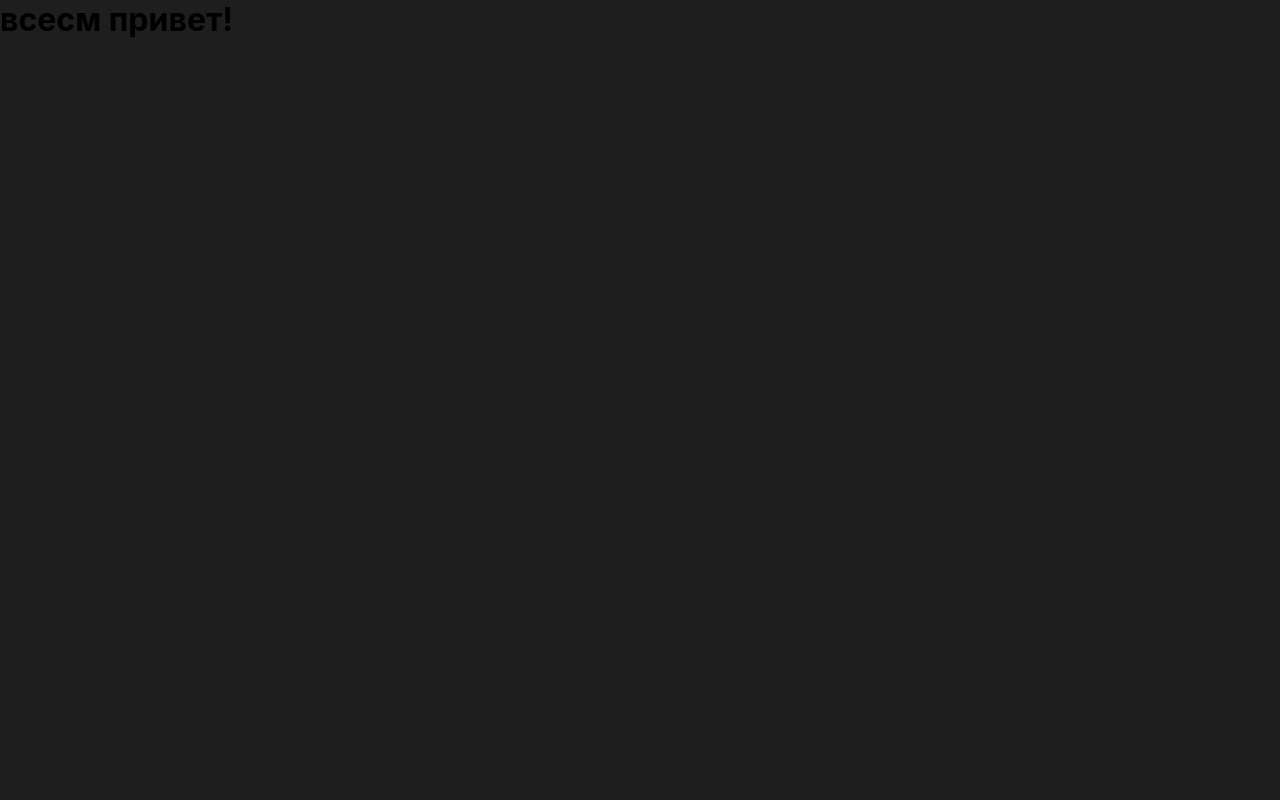
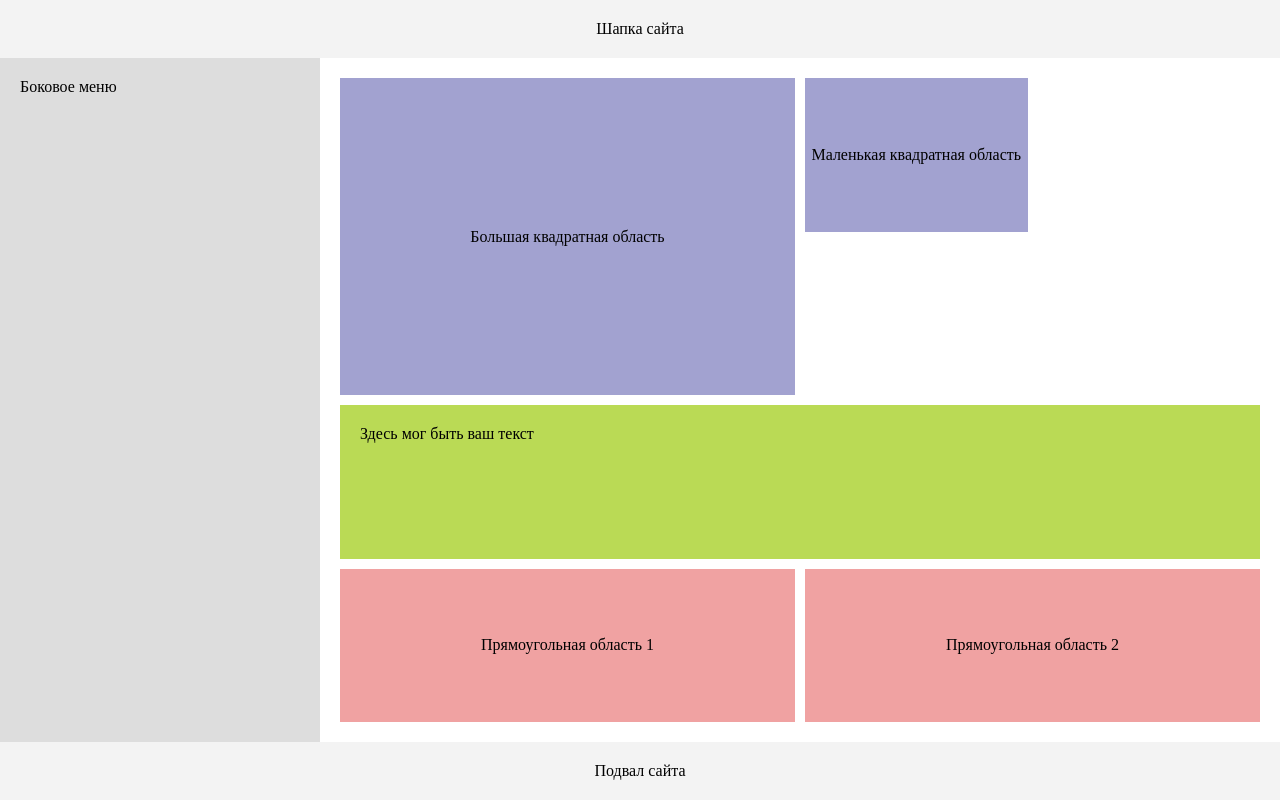
Before and after one commit to burov1van/first-project, a plain HTML site: page index.html in a window 1280 px wide. Drawn offline with Linux system fonts and the light colour scheme.

```diff
--- a/index.html
+++ b/index.html
@@ -1,24 +1,23 @@
 <!DOCTYPE html>
-<html lang="en">
+<html lang="ru">
 <head>
     <meta charset="UTF-8">
     <meta name="viewport" content="width=device-width, initial-scale=1.0">
-    <title>Document</title>
+    <title>Сайт на Grid</title>
     <link rel="stylesheet" href="style.css">
 </head>
 <body>
-    <header class="footer">
-        <h1 class="header-h">всесм привет!</h1>
-
-    </header>
-    <main></main>
-    <section class="first-section">
-        <div class="first-block"></div>
-        <div class="second-block"></div>
-        <div class="third-block"></div>
-    </section>
-    <section class="secont-section"></section>
-    <section class="third-section"></section>
-    <footer class="footer"></footer>
+    <div class="container">
+        <header>Шапка сайта</header>
+        <aside class="sidebar">Боковое меню</aside>
+        <main class="main-content">
+            <div class="square large">Большая квадратная область</div>
+            <div class="square small">Маленькая квадратная область</div>
+            <div class="text-area">Здесь мог быть ваш текст</div>
+            <div class="rectangle first">Прямоугольная область 1</div>
+            <div class="rectangle second">Прямоугольная область 2</div>
+        </main>
+        <footer>Подвал сайта</footer>
+    </div>
 </body>
 </html>
--- a/style.css
+++ b/style.css
@@ -1,20 +1,70 @@
-body {
-    margin: 0;
-    background-color: #1e1e1e;
-    font-family: Inter, sans-serif;
-    font-weight: 400;
-  }
-
-  h1,
-  h2,
-  h3,
-  h4,
-  h5,
-  h6,
-  p,
-  ul,
-  ol,
-  blockquote {
+body, html {
     margin: 0;
     padding: 0;
-  }
+    height: 100%;
+}
+
+.container {
+    display: grid;
+    grid-template-rows: auto 1fr auto;
+    grid-template-columns: 1fr 3fr;
+    height: 100vh;
+}
+
+header, footer {
+    grid-column: 1 / -1; /* Растягиваем на всю ширину */
+    background-color: #f3f3f3;
+    padding: 20px;
+    text-align: center;
+}
+
+.sidebar {
+    background-color: #ddd;
+    padding: 20px;
+}
+
+.main-content {
+    display: grid;
+    grid-template-columns: repeat(4, 1fr);
+    grid-auto-rows: minmax(100px, auto);
+    gap: 10px;
+    padding: 20px;
+}
+
+.square {
+    background-color: #a2a2d0;
+    display: flex;
+    align-items: center;
+    justify-content: center;
+}
+
+.large {
+    grid-column: span 2;
+    grid-row: span 2;
+}
+
+.small {
+    grid-column: span 1;
+    grid-row: span 1;
+}
+
+.text-area {
+    grid-column: span 4;
+    background-color: #bada55;
+    padding: 20px;
+}
+
+.rectangle {
+    background-color: #f0a2a2;
+    display: flex;
+    align-items: center;
+    justify-content: center;
+}
+
+.first {
+    grid-column: span 2;
+}
+
+.second {
+    grid-column: span 2;
+}
```
